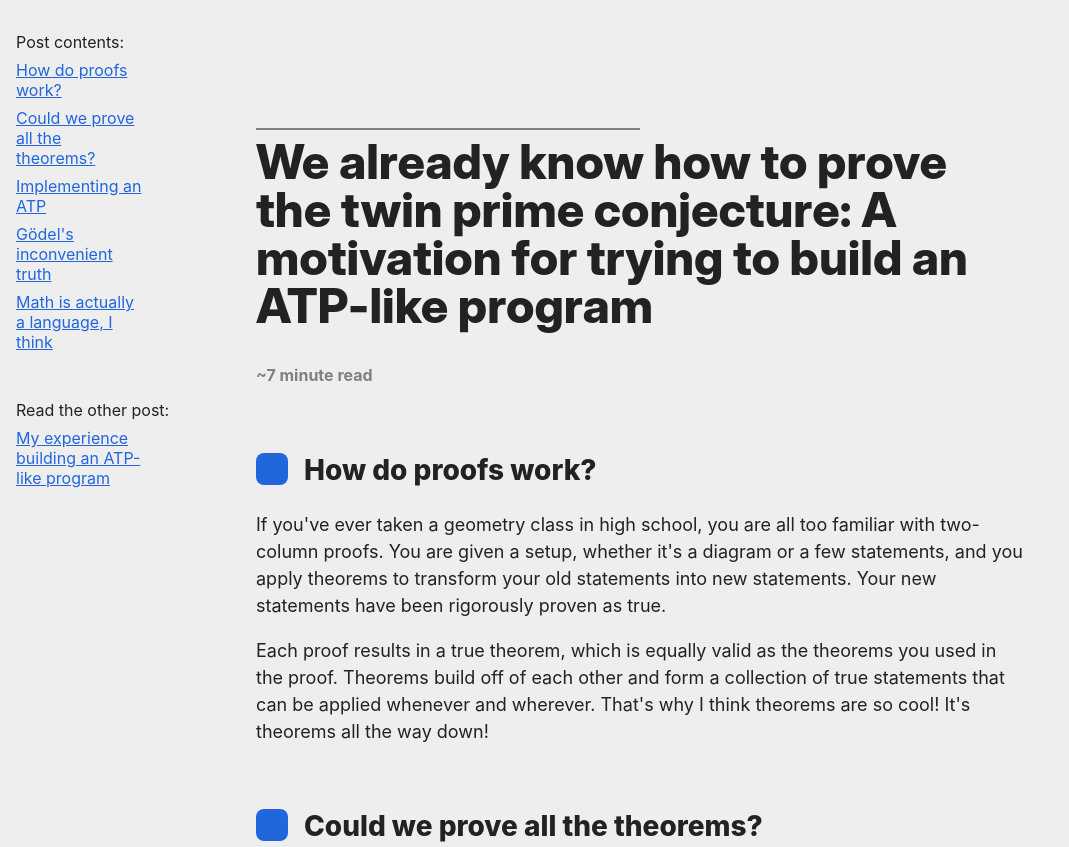
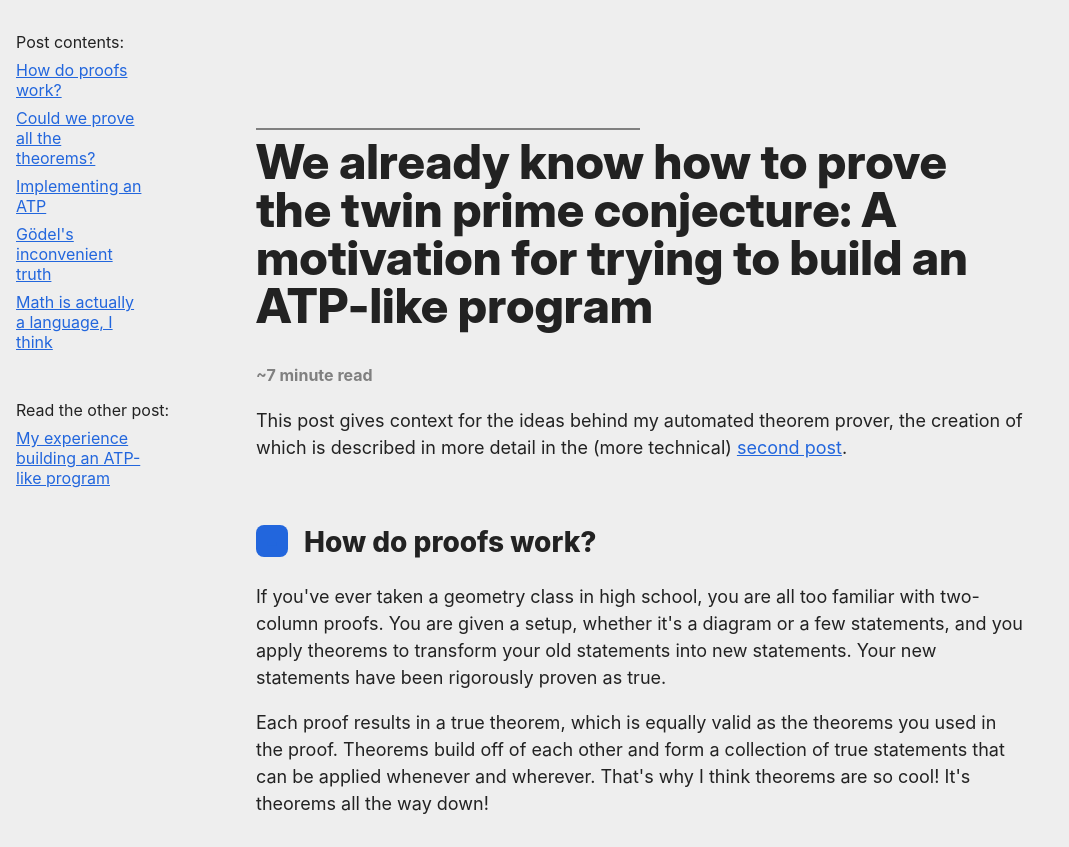
Before and after one commit to davidmathu/atp, a plain HTML site: page motivation/index.html in a window 1280 px wide. Shown: the top 847 px of the page, without its empty margins (0-1069 px from the left). Drawn offline with nearby package versions, Linux system fonts and the light colour scheme; a web font is replaced by a local one.

Commit message:
Update index.html

```diff
--- a/motivation/index.html
+++ b/motivation/index.html
@@ -7,6 +7,7 @@
   <main>
     <h1 id="we-already-know-how-to-prove-the-twin-prime-conjecture-a-motivation-for-trying-to-build-an-atp-like-program">We already know how to prove the twin prime conjecture: A motivation for trying to build an ATP-like program</h1>
     <h3>~7 minute read</h3>
+    <p>This post gives context for the ideas behind my automated theorem prover, the creation of which is described in more detail in the (more technical) <a href="../building">second post</a>.</p>
     <h2 id="how-do-proofs-work-">How do proofs work?</h2>
     <p>If you&#39;ve ever taken a geometry class in high school, you are all too familiar with two-column proofs. You are given a setup, whether it&#39;s a diagram or a few statements, and you apply theorems to transform your old statements into new statements. Your new statements have been rigorously proven as true.</p>
     <p>Each proof results in a true theorem, which is equally valid as the theorems you used in the proof. Theorems build off of each other and form a collection of true statements that can be applied whenever and wherever. That&#39;s why I think theorems are so cool! It&#39;s theorems all the way down!</p>
```
